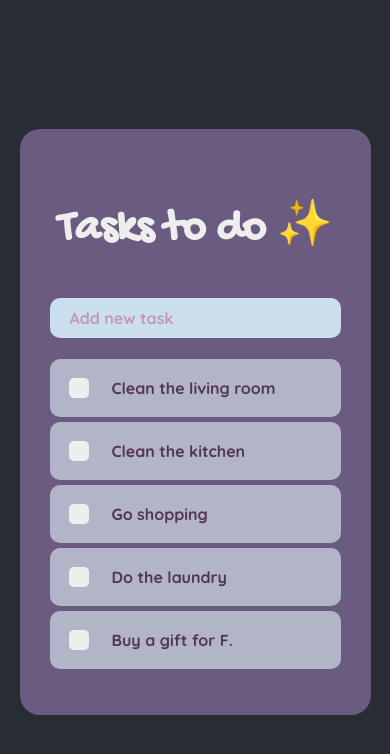
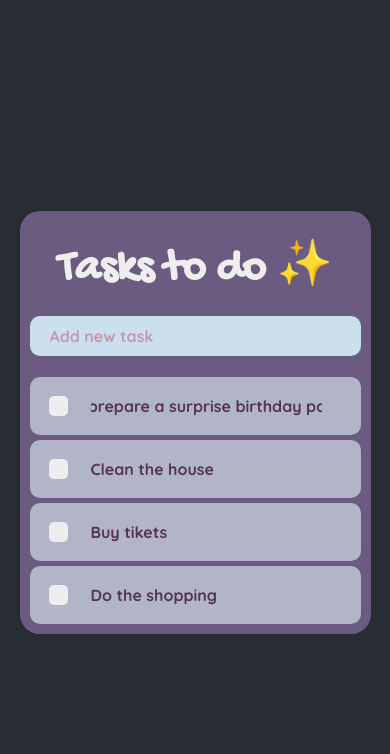
Before and after one commit to bzukow/to-do-app-react-practice, a React (Create React App) app: page / in a window 390 px wide. Shown: the top 754 px of the page. Built offline with nearby package versions, Linux system fonts and the light colour scheme; data requests are answered from the project's data file; a web font is replaced by a local one.

Commit message:
UI long texted tasks exceptions added

```diff
--- a/db.json
+++ b/db.json
@@ -1,28 +1,23 @@
 {
   "tasks": [
     {
-      "id": "22ec2cde-c0b8-417d-bdbb-53ca412f8111",
-      "name": "Buy a gift for F.",
+      "id": "e31fa137-8211-4825-ab5d-9abda5ee46f9",
+      "name": "Do the shopping",
       "completed": false
     },
     {
-      "id": "1490a343-cfda-4a62-b53a-bd6b3a8a727a",
-      "name": "Do the laundry",
+      "id": "48a8f5ad-2950-4a5b-9d0b-4d963ed3ef07",
+      "name": "Buy tikets",
       "completed": false
     },
     {
-      "id": "784a3ee3-ff26-446f-95ea-cf3db6f3cc90",
-      "name": "Go shopping ",
+      "id": "b3108939-20f1-443f-aabb-bfe0cc28bce8",
+      "name": "Clean the house",
       "completed": false
     },
     {
-      "id": "5395f021-a273-4060-90d9-ac499d2d93a0",
-      "name": "Clean the kitchen",
-      "completed": false
-    },
-    {
-      "id": "e0b1ff9f-f874-4360-acd1-5a1a5e345706",
-      "name": "Clean the living room",
+      "id": "125c59a2-1119-47e3-99f2-67dbe19113d7",
+      "name": "Need to write do aunt Marie to prepare a surprise birthday party for John",
       "completed": false
     }
   ]
--- a/src/App.js
+++ b/src/App.js
@@ -47,7 +47,6 @@ function App() {
 
     const addTask = (taskName) => {
         const newTask = { id: uuidv4(), name: taskName, completed: false };
-        const toUpdateTasks = [newTask, ...tasks];
 
         fetch("http://localhost:3001/tasks", {
             method: "POST",
@@ -57,14 +56,13 @@ function App() {
             .then((response) => response.json())
             .then((data) => setTasks((tasks) => [data, ...tasks]));
     };
-
+    // ideally i would prefer to have a nice animation for both mobile and desktop when the task is being deleted but after trying a couple of posibilities it is not really working the way i wanted so i will just leave the animation part for a different practice project)
     function deleteTask(id) {
         const updatedTasks = tasks.filter((task) => task.id !== id);
         setTasks(updatedTasks);
         fetch(`http://localhost:3001/tasks/${id}`, {
             method: "DELETE",
         })
-        // .then(() => console.log("Task deleted"));
     }
     return (
         <div className="App">
--- a/src/TodoItem.js
+++ b/src/TodoItem.js
@@ -1,59 +1,83 @@
-import React, {useState} from 'react';
-import styles from './TodoItem.module.css';
-import { useSwipeable } from 'react-swipeable';
+import React, { useState, useRef, useEffect } from "react";
+import styles from "./TodoItem.module.css";
 
-function TodoItem({task, toggleTaskCompletion, deleteTask}){
+function TodoItem({ task, toggleTaskCompletion, deleteTask }) {
     const [isSwiped, setIsSwiped] = useState(false);
     const [startX, setStartX] = useState(0);
+    const [isScrollable, setIsScrollable] = useState(false);
+    const taskTextRef = useRef(null);
+    useEffect(() => {
+        const taskText = taskTextRef.current;
+        if (taskText) {
+            // const containerWidth = taskText.parentElement.offsetWidth - 100 ;
+            const textWidth = Number(task.name.length);
+            if(window.innerWidth < 768){
+              setIsScrollable(textWidth > 20);
+            } else {
+              setIsScrollable(textWidth > 50); // Jeśli tekst jest szerszy niż kontener, ustawiamy stan na scrollable
+            }
 
-    // const swipeHandlers = useSwipeable({
-    //     onSwipedLeft: () => {
-    //         setIsSwiped(true);
-    //         setTimeout(() => deleteTask(task.id), 300);
-    //     },
-    //     preventDefaultTouchmoveEvent: true,
-    //     trackMouse: true,
-    // });
+        }
+    }, [task.name]);
     const handleTouchStart = (e) => {
-        setStartX(e.touches[0].clientX);  // Zapisujemy punkt początkowy swipe'a
+        setStartX(e.touches[0].clientX);
     };
 
     const handleTouchMove = (e) => {
-        const moveX = e.touches[0].clientX - startX; // Obliczamy ruch
-        if (moveX < -50) { // Jeśli swipe jest większy niż 50px, traktujemy to jako usunięcie
+        const moveX = e.touches[0].clientX - startX;
+        if (moveX < -50) {
             setIsSwiped(true);
         }
     };
 
     const handleTouchEnd = () => {
         if (isSwiped) {
-          // Kiedy swipe jest zakończony, usuwamy element
-          deleteTask(task.id);
+            setTimeout(() => deleteTask(task.id), 300);
         }
-        setIsSwiped(false); // Resetujemy stan
+        setIsSwiped(false);
     };
     return (
-        <li onTouchStart={handleTouchStart}
+        <li
+            onTouchStart={handleTouchStart}
             onTouchMove={handleTouchMove}
             onTouchEnd={handleTouchEnd}
-        className={`${styles['todo-item']} ${task.completed ? styles.completed : ""} ${isSwiped ? 'swiped' : ''}`}>
-            <input type="checkbox" checked={task.completed} id={task.id} onChange={() => toggleTaskCompletion(task.id)}/>
-            <label htmlFor={task.id}>{task.name}</label>
-            <span className={styles['delete-btn']} onClick={() => deleteTask(task.id)}>
+            className={`${styles["todo-item"]} ${
+                task.completed ? styles["completed"] : ""
+            } ${isSwiped ? styles["swiped"] : ""}`}
+        >
+            <input
+                type="checkbox"
+                checked={task.completed}
+                id={task.id}
+                onChange={() => {
+                  toggleTaskCompletion(task.id);}
+                }
+            />
+            <label htmlFor={task.id}>
+                <span
+                    ref={taskTextRef}
+                    className={`${isScrollable ? styles.scrollable : ""}`}
+                >
+                    {task.name}
+                </span>
+            </label>
+            <span
+                className={styles["delete-btn"]}
+                onClick={() => deleteTask(task.id)}
+            >
                 <svg
                     xmlns="http://www.w3.org/2000/svg"
                     fill="none"
                     viewBox="0 0 24 24"
                     width="24px"
                     height="24px"
-  stroke="currentColor">
-  <path
-    d="M6 18L18 6M6 6l12 12" />
+                    stroke="currentColor"
+                >
+                    <path d="M6 18L18 6M6 6l12 12" />
                 </svg>
-
             </span>
         </li>
     );
-};
+}
 
 export default TodoItem;
--- a/src/TodoItem.module.css
+++ b/src/TodoItem.module.css
@@ -14,6 +14,7 @@ $fifth-color: #c7ebf0; */
     padding:15px;
     box-sizing: border-box;
     width: 100%;
+    position: relative;
 }
 
 @keyframes slideIn{
@@ -27,13 +28,7 @@ $fifth-color: #c7ebf0; */
     }
 }
 
-.todo-item label{
-    position: relative;
-    display: inline-block;
-    color: #553555;
-    padding-left:20px;
-    transition: color 0.3s ease-in-out;
-}
+
 
 .todo-item.completed label {
     color:#c7ebf0;
@@ -87,17 +82,41 @@ input[type="checkbox"]:checked::after{
 input[type="checkbox"]:not(:checked)::after{
     transform: scale(0.8);
 }
-label{
+
+.todo-item label{
     /* font-family: "Playwrite AU SA", serif; */
+    color: #553555;
+    position: relative;
+    display: inline-block;
+    overflow: hidden;
+    max-width: calc(100% - 70px);
+    width: 100%;
+    text-align: start;
     font-family: "Quicksand", serif;
     font-size:16px;
     font-weight: bold;
     cursor: pointer;
-    transition: color 0.3, text-decoration 0.3s;
+    margin-left:20px;
+    box-sizing: border-box;
+    /* transition: color 0.3, text-decoration 0.3s; */
+    transition: color 0.3s ease-in-out;
 }
+.todo-item label span {
+    white-space: nowrap;
+    display: inline-block;
+}
+.todo-item:hover .scrollable {
+    animation: scrollLabel 10s linear infinite;
+}
+
+
 .todo-item.completed label{
     color:#bfd5e2;
     text-decoration: line-through;
+
+}
+.todo-item.completed label span{
+    display: block;
 }
 .todo-item.checkbox{
     margin-right: 20px;
@@ -105,10 +124,17 @@ label{
 .delete-btn {
     opacity: 0;
     transform: scale(0.85);
-    pointer-events: none; /* Zapobiega interakcji z ukrytym przyciskiem */
+    pointer-events: none;
     transition: opacity 0.3s ease, transform 0.3s ease;
 }
-
+@keyframes scrollLabel {
+    0% {
+        transform: translateX(0);
+    }
+    100% {
+        transform: translateX(calc(-100% + 350px));
+    }
+}
 @media (min-width: 768px) {
 
     .delete-btn {
@@ -124,15 +150,40 @@ label{
         pointer-events: all;
     }
 }
+@media (max-width: 1258px) {
+    @keyframes scrollLabel {
+        0% {
+            transform: translateX(0); /* Początkowe ustawienie */
+        }
+        100% {
+            transform: translateX(calc(-100% + 200px));
+        }
+    }
 
+}
+@media (hover: none) {
+    .scrollable {
+        animation: scrollLabel 10s linear infinite;
+    }
+}
 @media (max-width: 767px) {
+    @keyframes scrollLabel {
+        0% {
+            transform: translateX(0); /* Początkowe ustawienie */
+        }
+        100% {
+            /* transform: translateX(calc(-100% -50px)); Przewija na pełną szerokość */
+            transform: translateX(calc(-100% + 125px));
+        }
+    }
     .todo-item{
         transition: transform 0.3s ease-out;
         cursor: pointer;
     }
-    .todo-item.swiped {
-        transform: translateX(-100%); /* Przesunięcie elementu w bok */
+    .swiped {
+        transform: translateX(-100%);
         opacity: 0;
+        transition: transform 0.3s ease-out, opacity 0.3s ease-out;
     }
 }
 
@@ -141,10 +192,10 @@ label{
 }
 
 .delete-btn svg {
-    color: #87769f; /* Wstaw tu dowolny kolor */
+    color: #87769f;
     transition: color 0.3s ease;
 }
 
 .delete-btn:hover svg {
-    color: #553555; /* Zmieniony kolor na hover */
+    color: #553555;
 }
--- a/src/TodoList.module.css
+++ b/src/TodoList.module.css
@@ -12,7 +12,15 @@
     .todo-list{
         width: 90%;
         box-sizing: border-box;
+        padding: 10px;
     }
+    .todo-list ul{
+        margin-bottom: 0px;
+    }
+    .h2-custom{
+        margin: 15px 0px;
+    }
+
 }
 .todo-list ul{
     padding: unset;
```
Lines whose indentation alone changed are shown as unchanged.
